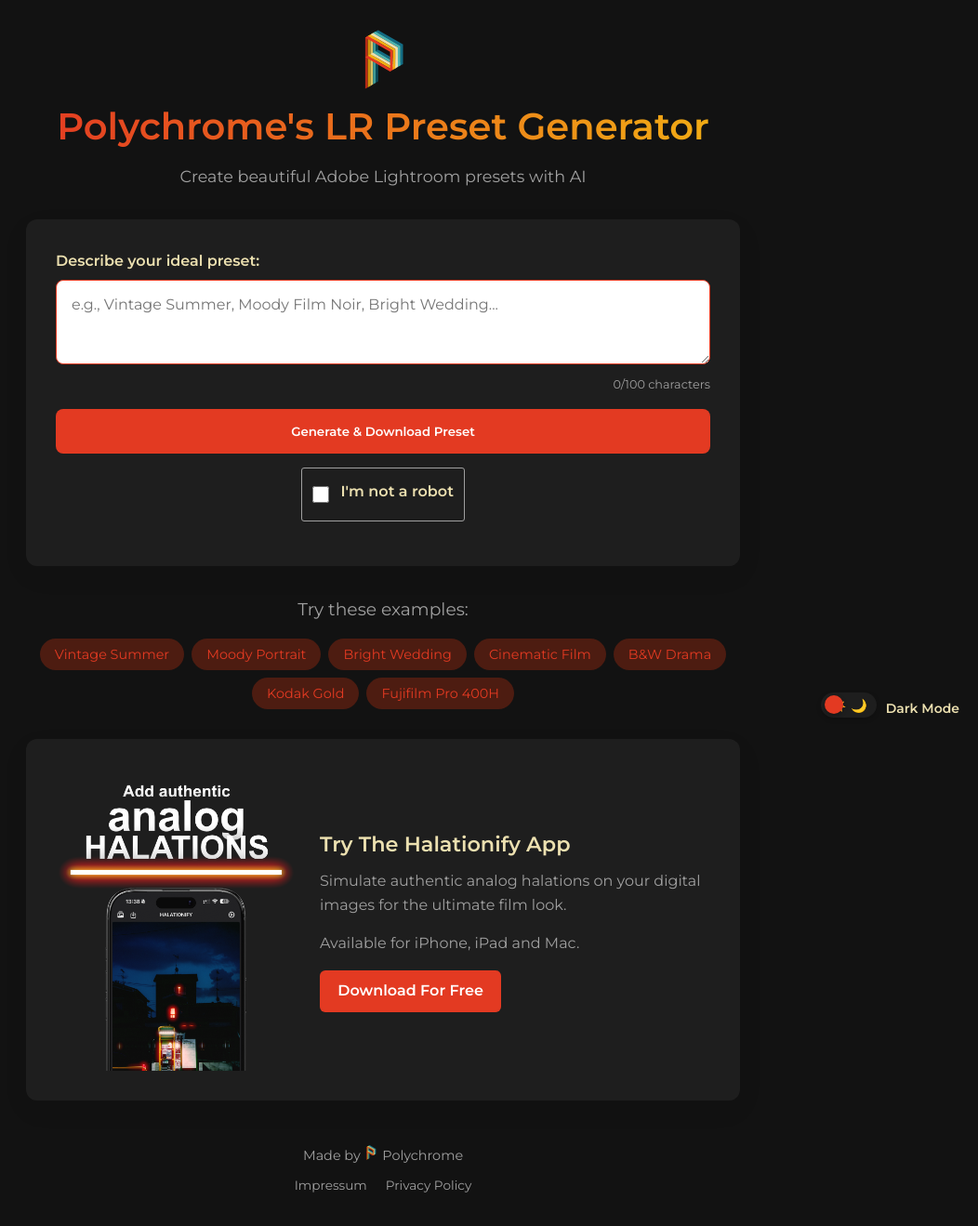
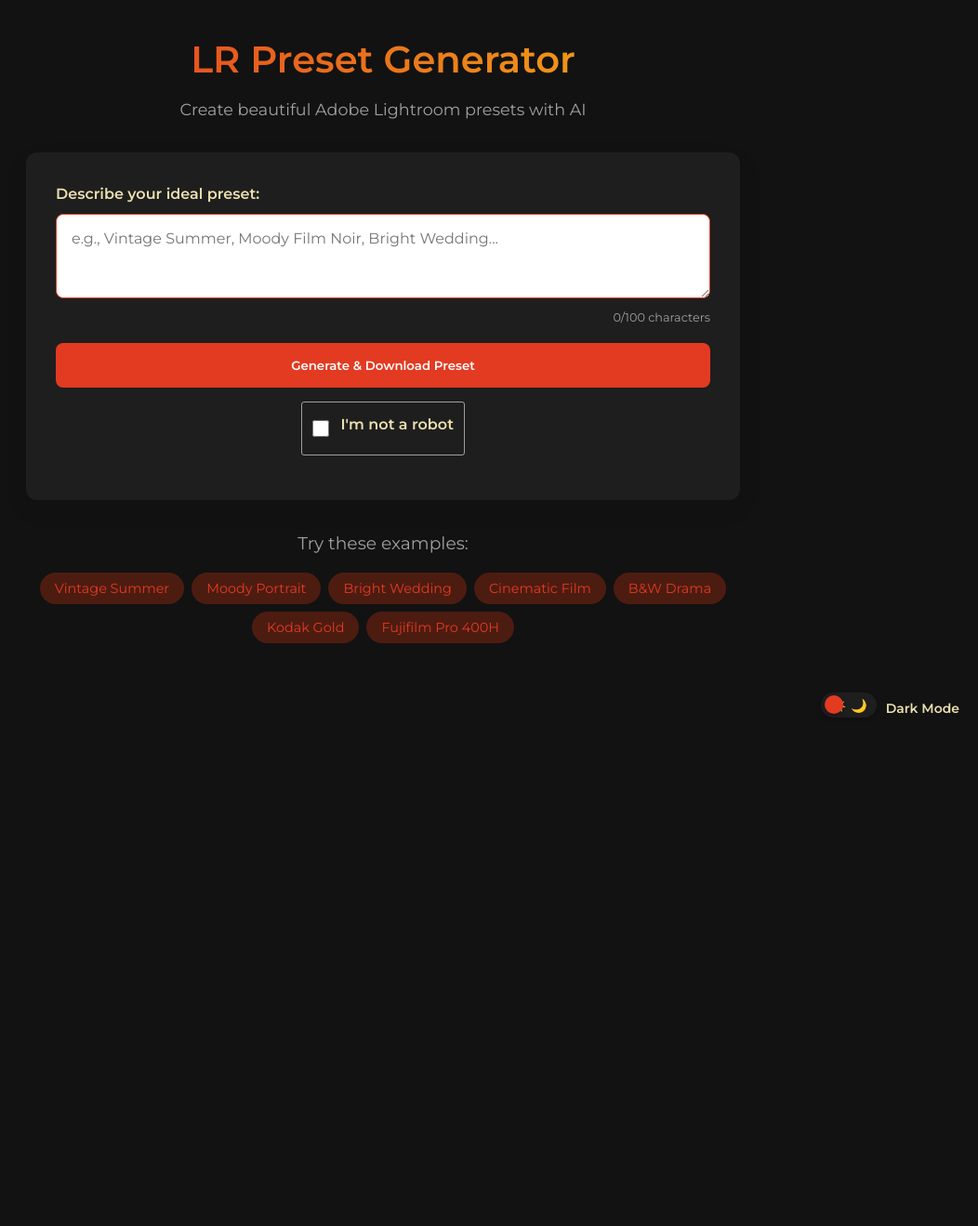
Before and after one commit to FUTC-Coding/preset-generator, a Flask app: page / in a window 1280 px wide. Shown: the whole page at 93% size, without its empty margins (228-1280 px from the left). After the commit the page ends 768 px from the top, so only its background shows below. Run offline with Flask 3, Linux system fonts and the light colour scheme.

Commit message:
removed branding and set gunicorn in docker file to run with 4 workers

```diff
--- a/templates/index.html
+++ b/templates/index.html
@@ -24,8 +24,7 @@
 <body class="dark-mode">
     <div class="container">
         <header>
-            <img src="{{ url_for('static', filename='images/polychrome_logo_svg.svg') }}" alt="Logo" width="64" height="64">
-            <h1>Polychrome's LR Preset Generator</h1>
+            <h1>LR Preset Generator</h1>
             <p class="subtitle">Create beautiful Adobe Lightroom presets with AI</p>
         </header>
 
@@ -86,27 +85,6 @@
             </div>
             <span id="theme-text" class="theme-text">Dark Mode</span>
         </div>
-
-        <div class="card promo-card">
-            <div class="promo-content">
-                <img src="{{ url_for('static', filename='images/halationify_promo_dark.png') }}" alt="App Screenshot" class="app-icon dark-mode-image">
-                <img src="{{ url_for('static', filename='images/halationify_promo_light.png') }}" alt="App Screenshot" class="app-icon light-mode-image">
-                <div class="promo-text">
-                    <h3>Try The Halationify App</h3>
-                    <p>Simulate authentic analog halations on your digital images for the ultimate film look.</p>
-                    <p>Available for iPhone, iPad and Mac.</p>
-                    <a href="https://apps.apple.com/app/apple-store/id6739345616?pt=127502132&ct=lrai&mt=8" class="app-button" target="_blank">Download For Free</a>
-                </div>
-            </div>
-        </div>
-
-        <footer>
-            <p>Made by <img src="{{ url_for('static', filename='images/polychrome_logo_svg.svg') }}" alt="Logo" width="16" height="16"> <a href="https://polychrome.dev/" target="_blank" rel="noopener noreferrer">Polychrome</a></p>
-            <div class="footer-links">
-                <a href="https://polychrome.dev/impressum.html" target="_blank" rel="noopener noreferrer">Impressum</a>
-                <a href="https://polychrome.dev/privacypolicy.html" target="_blank" rel="noopener noreferrer">Privacy Policy</a>
-            </div>
-        </footer>
     </div>
 
     <script src="{{ url_for('static', filename='js/script.js') }}"></script>
```
Also changed, not shown: static/images/halationify_promo_dark.png (deleted), static/images/halationify_promo_light.png (deleted), static/images/polychrome_logo_svg.svg (deleted), 1 other file.
